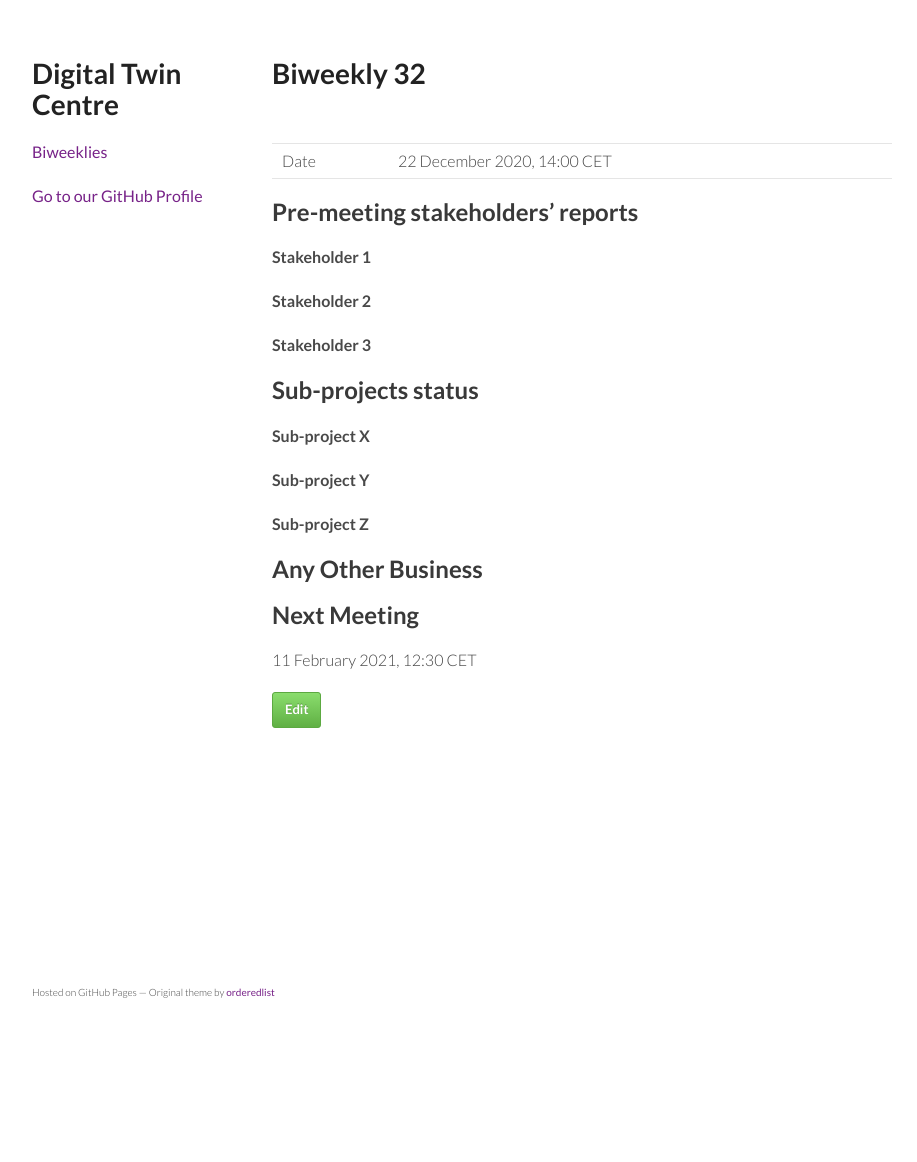
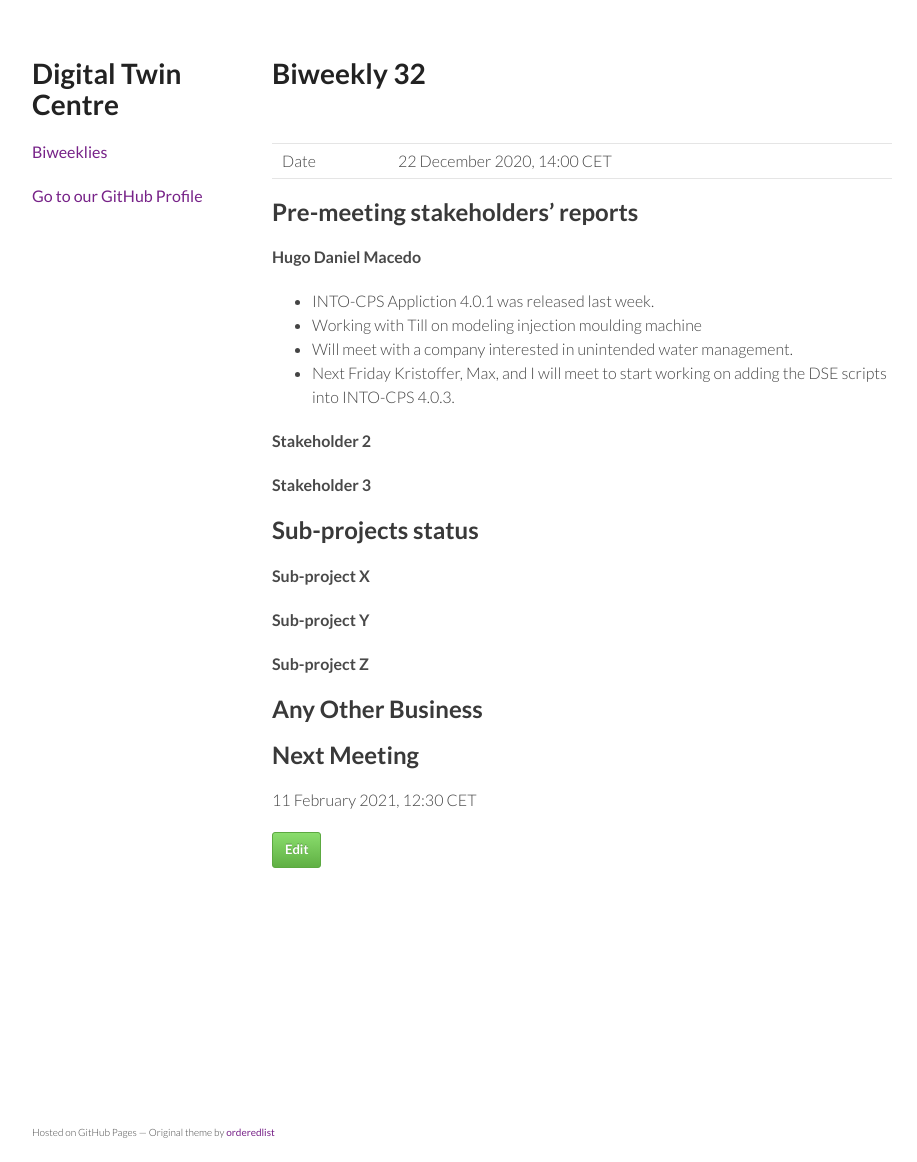
Before and after one commit to digitaltwincentre/digitaltwincentre.github.io, a Jekyll site: the page built from _biweeklies/Biweekly-32.md, in a window 1280 px wide. Shown: the whole page, without its empty margins (178-1095 px from the left). Built offline with Jekyll 4.4.1, drawn with Linux system fonts in a browser that asks for light colours; nearby versions of some CDN libraries; before the commit the page ends 1022 px from its top, so only the background shows below that.

Commit message:
Adds  status report

```diff
--- a/_biweeklies/Biweekly-32.md
+++ b/_biweeklies/Biweekly-32.md
@@ -20,7 +20,12 @@ date: 28 January 2021, 1230 CET
 
 <!-- Please keep in mind that the minutes are publicly available.-->
 
-#### Stakeholder 1
+#### Hugo Daniel Macedo
+  * INTO-CPS Appliction 4.0.1 was released last week.
+  * Working with Till on modeling injection moulding machine
+  * Will meet with a company interested in unintended water management.
+  * Next Friday Kristoffer, Max, and I will meet to start working on adding the DSE scripts
+  into INTO-CPS 4.0.3.
 
 #### Stakeholder 2
 
```
